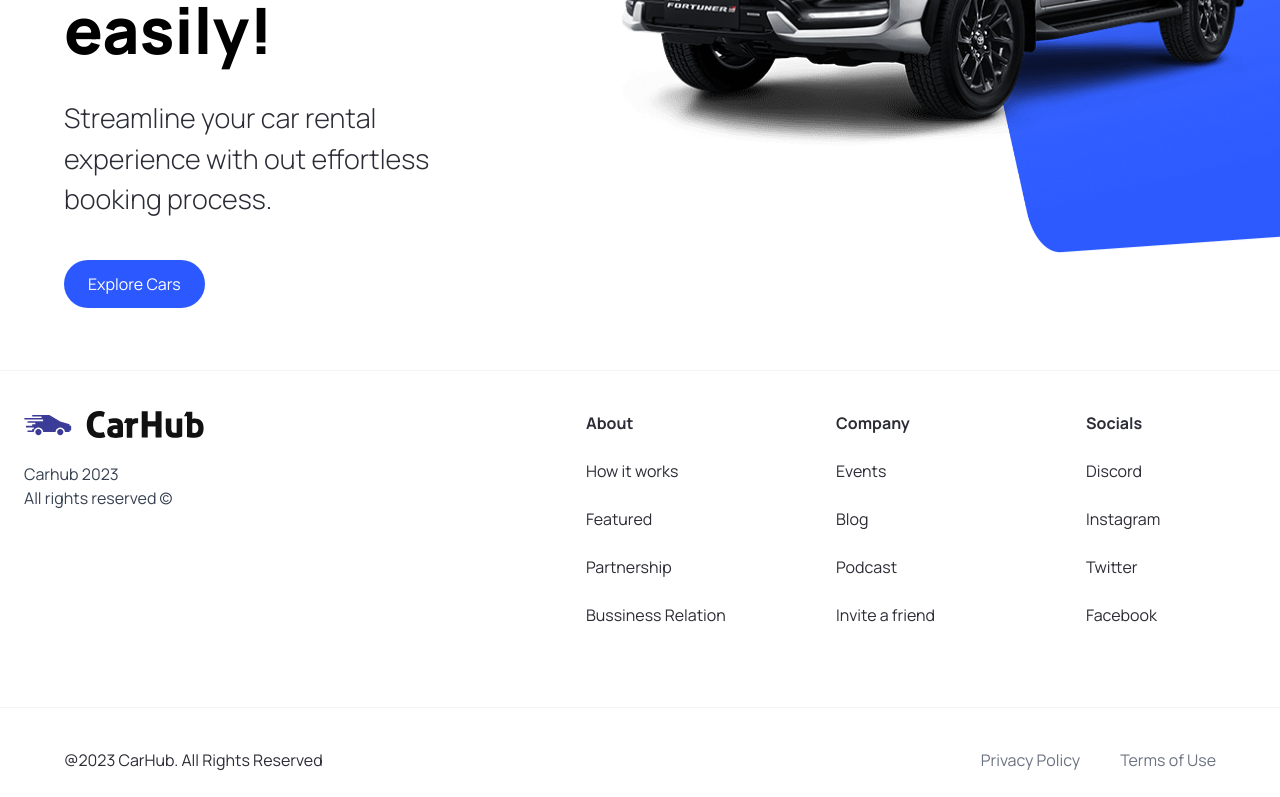
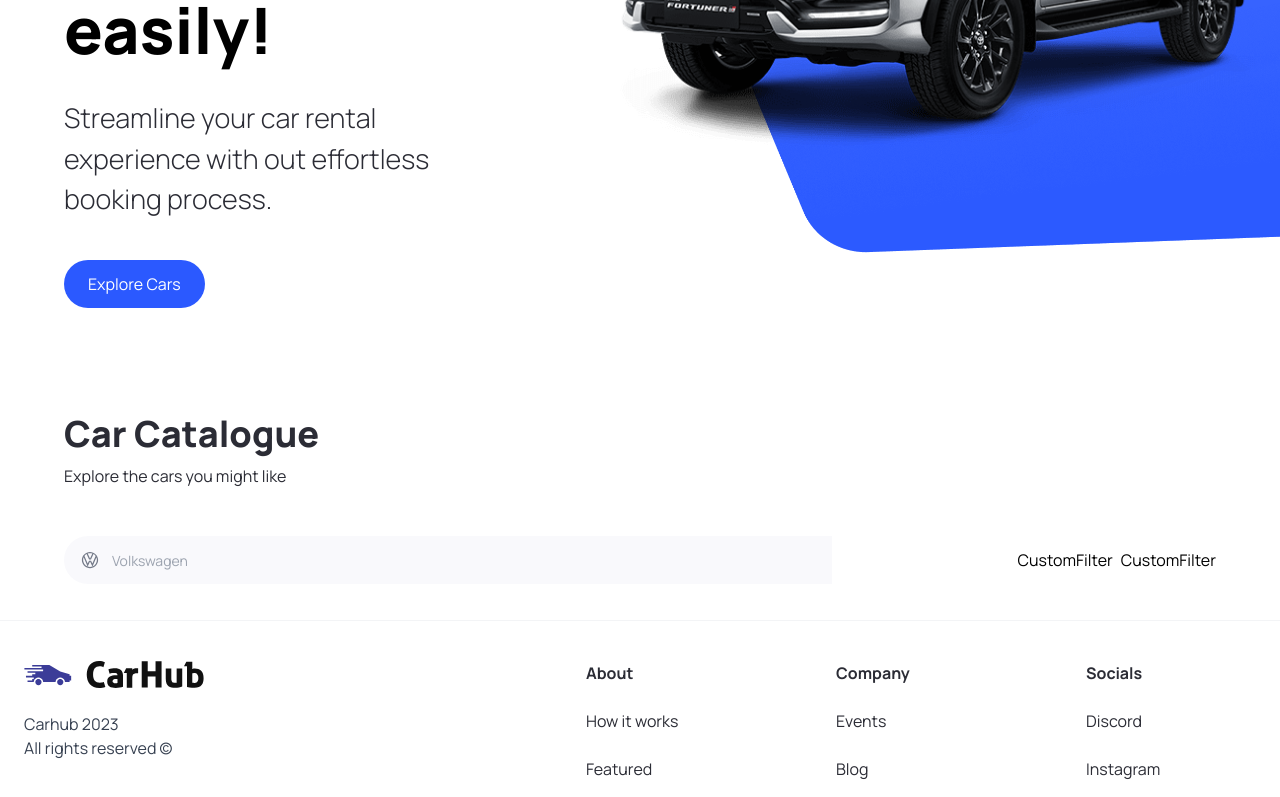
Before and after one commit to maryiahmansha/car-rental, a Next.js app: page / in a window 1280 px wide. Shown: the part 450-1247 px from the top of the page. Built offline with nearby package versions, Linux system fonts and the light colour scheme.

Commit message:
adding combobox search functionality

```diff
--- a/app/page.tsx
+++ b/app/page.tsx
@@ -1,10 +1,23 @@
-import Hero from '@/components/Hero'
-import Image from 'next/image'
+import { SearchBar, Hero, CustomFilter } from '@/components'
 
 export default function Home() {
   return (
     <main className="overflow-hidden">
       <Hero />
+      <div className="mt-12 padding-x padding-y max-width" id="discover">
+        <div className='home__text-container'>
+          <h1 className="text-4xl font-extrabold">Car Catalogue</h1>
+          <p>Explore the cars you might like</p>
+        </div>
+
+        <div className="home__filters">
+          <SearchBar />
+          <div className="home__filter-container">
+            <CustomFilter title="fuel" />
+            <CustomFilter title="" />
+          </div>
+        </div>
+      </div>
     </main>
   )
 }
--- /dev/null
+++ b/components/CustomFilter.tsx
@@ -0,0 +1,9 @@
+import React from 'react'
+
+const CustomFilter = () => {
+    return (
+        <div>CustomFilter</div>
+    )
+}
+
+export default CustomFilter
--- a/components/Hero.tsx
+++ b/components/Hero.tsx
@@ -24,8 +24,8 @@
             <div className="hero__image-container">
                 <div className="hero__image">
                     <Image src="/hero.png" alt="hero" fill className='object-contain' />
-                    <div className='hero__image-overlay' />
                 </div>
+                <div className='hero__image-overlay' />
             </div>
         </div>
     )
--- /dev/null
+++ b/components/SearchBar.tsx
@@ -0,0 +1,21 @@
+"use client"
+
+import React, { useState } from 'react'
+import { SearchManufacturer } from '.'
+
+const SearchBar = () => {
+    const [manufacturer, setManfacturer] = useState('')
+    const handleSearch = () => {
+
+    }
+
+    return (
+        <form className='searchbar' onSubmit={handleSearch}>
+            <div className='searchbar__item'>
+                <SearchManufacturer manufacturer={manufacturer} setManufacturer={setManfacturer} />
+            </div>
+        </form>
+    )
+}
+
+export default SearchBar
--- /dev/null
+++ b/components/SearchManufacturer.tsx
@@ -0,0 +1,49 @@
+"use client"
+
+import { manufacturers } from '@/constants'
+import { SearchManufacturerProps } from '@/types'
+import { Combobox, Transition } from '@headlessui/react'
+import Image from 'next/image'
+import { Fragment, useState } from 'react'
+
+const SearchManufacturer = ({ manufacturer, setManufacturer }: SearchManufacturerProps) => {
+    const [query, setQuery] = useState('')
+
+    const filteredManufacturers = query === "" ? manufacturers : manufacturers.filter(item => item.toLowerCase().replace(/\s+/g, "").includes(query.toLowerCase().replace(/\s+/g, "")))
+
+    return (
+        <div className='search-manufacturer'>
+            <Combobox>
+                <div className='relative w-full'>
+                    <Combobox.Button className="absolute top-[14px]">
+                        <Image src="/car-logo.svg" width={20} height={20} className='ml-4' alt='Car Logo' />
+                    </Combobox.Button>
+                    <Combobox.Input
+                        className="search-manufacturer__input"
+                        placeholder='Volkswagen'
+                        displayValue={(manufacturer: string) => manufacturer}
+                        onChange={e => setQuery(e.target.value)} />
+
+                    <Transition as={Fragment} leave='transition ease-in duration-100' leaveFrom='opacity-100' leaveTo='opacity-0' afterLeave={() => setQuery('')}>
+                        <Combobox.Options>
+                            (
+                            {filteredManufacturers.map((item) => (
+                                <Combobox.Option key={item} className={({ active }) => `
+                                    relative search-manufacturer__option
+                                    ${active ? 'bg-primary-blue text-white' : 'text-gray-900'}`}
+                                    value={item}
+                                >
+                                    {item}
+                                </Combobox.Option>
+                            ))}
+                            )
+                        </Combobox.Options>
+
+                    </Transition>
+                </div>
+            </Combobox>
+        </div>
+    )
+}
+
+export default SearchManufacturer
--- a/package.json
+++ b/package.json
@@ -9,6 +9,7 @@
     "lint": "next lint"
   },
   "dependencies": {
+    "@headlessui/react": "^1.7.17",
     "@types/node": "20.6.0",
     "@types/react": "18.2.21",
     "@types/react-dom": "18.2.7",
--- a/types/index.ts
+++ b/types/index.ts
@@ -6,3 +6,8 @@
     handleClick?: MouseEventHandler<HTMLButtonElement>;
     btnType: "button" | "submit";
 }
+
+export interface SearchManufacturerProps {
+    manufacturer: string;
+    setManufacturer: (manufacturer: string) => void;
+}
```
Also changed, not shown: components/index.ts (+7 -1 lines), 1 other file (tests, documents, lock files or other folders).
